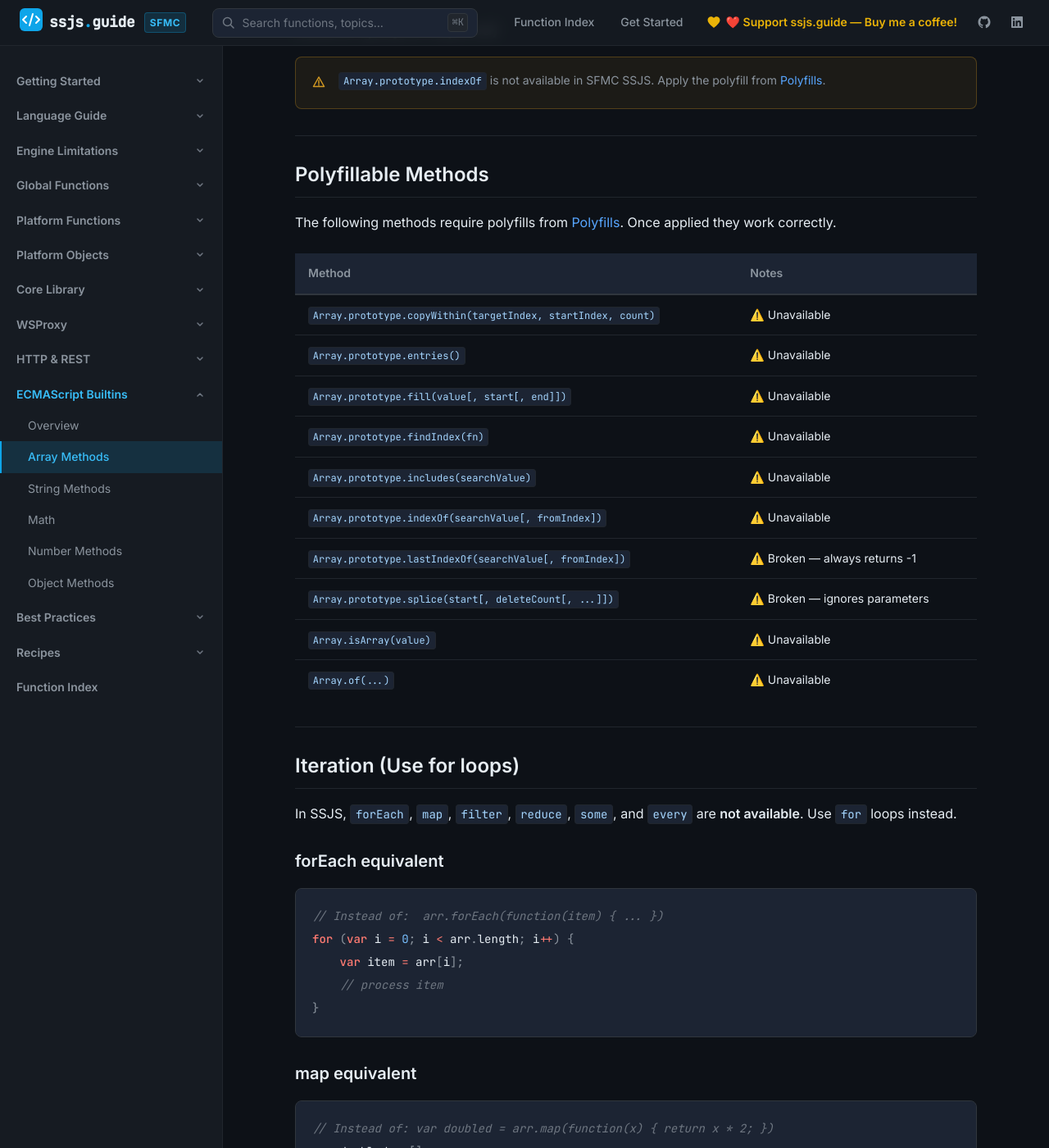
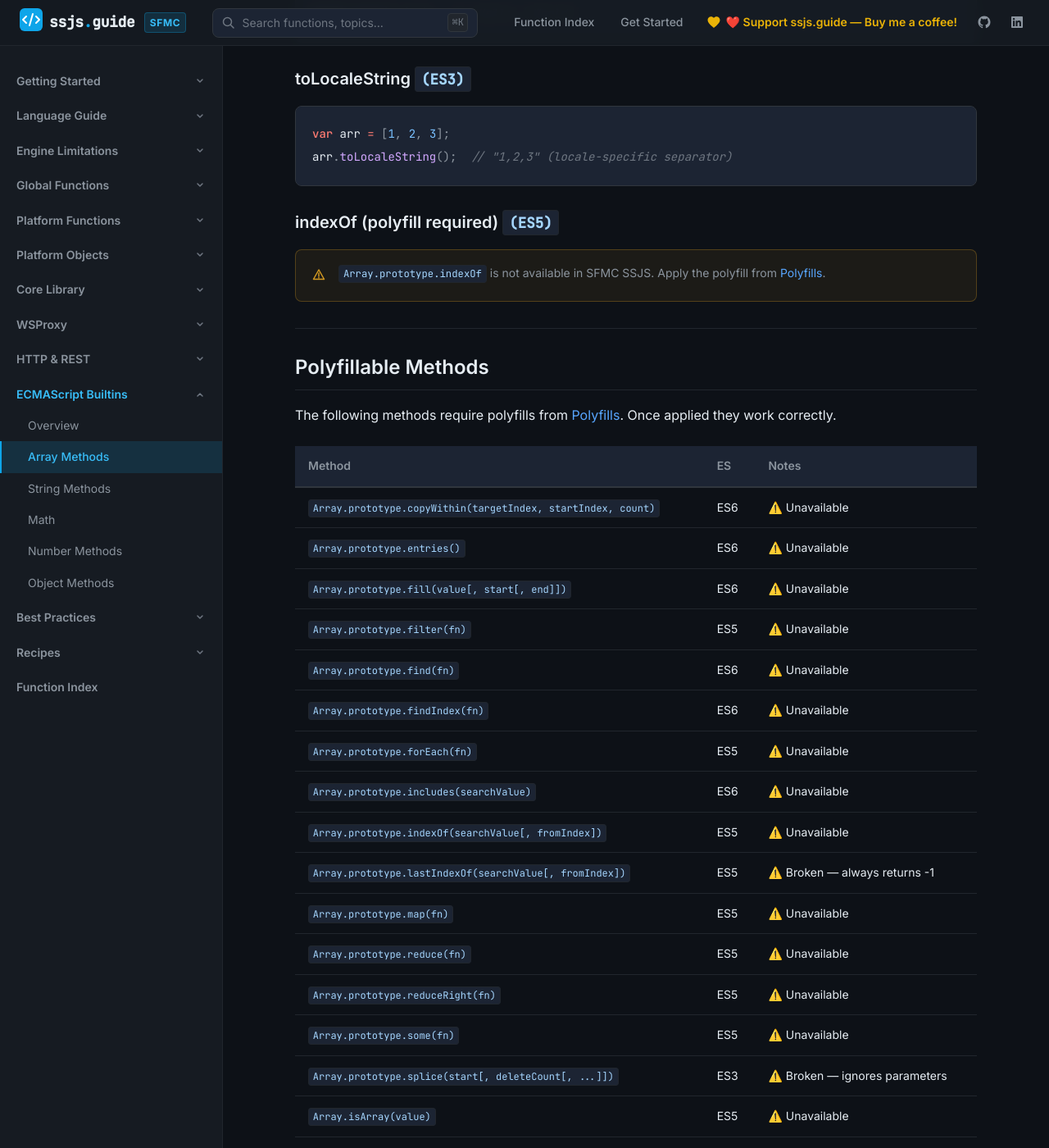
Before and after one commit to JoernBerkefeld/ssjs.guide, a Jekyll site: the page built from ecmascript-builtins/array-methods.md, in a window 1280 px wide and 1400 px high, scrolled down 2028 px. Shown: the whole window at 82% size. Built offline with Jekyll 4.4.1, drawn with Linux system fonts in a browser that asks for light colours; some of the changed text lies outside the part shown.

Commit message:
docs: add esVersion (ES3/ES5/ES6) tags to ECMAScript built-ins; add Date Methods page; update site-index

````diff
--- a/ecmascript-builtins/array-methods.md
+++ b/ecmascript-builtins/array-methods.md
@@ -6,9 +6,11 @@ parent_url: /ecmascript-builtins/
 description: Array prototype methods available in SSJS — which work natively, which need polyfills, and safe ES3/ES5 alternatives for missing methods.
 ---
 
+Each method heading is tagged with the ECMAScript edition that standardized it: `(ES3)`, `(ES5)`, or `(ES6)`.
+
 ## Modifying Arrays
 
-### push / pop
+### push / pop `(ES3)`
 
 ```javascript
 var arr = [1, 2, 3];
@@ -16,7 +18,7 @@ arr.push(4);       // [1, 2, 3, 4]
 var last = arr.pop(); // 4, arr = [1, 2, 3]
 ```
 
-### shift / unshift
+### shift / unshift `(ES3)`
 
 ```javascript
 var arr = [1, 2, 3];
@@ -24,7 +26,7 @@ var first = arr.shift();   // 1, arr = [2, 3]
 arr.unshift(0);            // arr = [0, 2, 3]
 ```
 
-### splice
+### splice `(ES3)`
 
 {% include callout.html type="danger" content="**`Array.prototype.splice` is broken in SFMC SSJS.** The method exists but ignores its first two parameters. Always apply the polyfill from [Polyfills](/engine-limitations/polyfills/) before using it." %}
 
@@ -41,7 +43,7 @@ arr.splice(1, 1, "X");      // ["a", "X", "d"]
 arr.splice(1, 0, "B");      // ["a", "B", "X", "d"]
 ```
 
-### reverse / sort
+### reverse / sort `(ES3)`
 
 ```javascript
 var arr = [3, 1, 4, 1, 5, 9];
@@ -53,7 +55,7 @@ arr.reverse();  // descending
 
 ## Reading Arrays
 
-### slice
+### slice `(ES3)`
 
 ```javascript
 var arr = [0, 1, 2, 3, 4];
@@ -62,7 +64,7 @@ arr.slice(-2);    // [3, 4]
 arr.slice();      // copy of arr
 ```
 
-### join
+### join `(ES3)`
 
 ```javascript
 var parts = ["Hello", "World"];
@@ -71,7 +73,14 @@ parts.join("");     // "HelloWorld"
 parts.join(" / ");  // "Hello / World"
 ```
 
-### indexOf (polyfill required)
+### toLocaleString `(ES3)`
+
+```javascript
+var arr = [1, 2, 3];
+arr.toLocaleString();  // "1,2,3" (locale-specific separator)
+```
+
+### indexOf (polyfill required) `(ES5)`
 
 {% include callout.html type="warning" content="`Array.prototype.indexOf` is not available in SFMC SSJS. Apply the polyfill from [Polyfills](/engine-limitations/polyfills/)." %}
 
@@ -81,18 +90,25 @@ parts.join(" / ");  // "Hello / World"
 
 The following methods require polyfills from [Polyfills](/engine-limitations/polyfills/). Once applied they work correctly.
 
-| Method | Notes |
-|--------|-------|
-| `Array.prototype.copyWithin(targetIndex, startIndex, count)` | ⚠️ Unavailable |
-| `Array.prototype.entries()` | ⚠️ Unavailable |
-| `Array.prototype.fill(value[, start[, end]])` | ⚠️ Unavailable |
-| `Array.prototype.findIndex(fn)` | ⚠️ Unavailable |
-| `Array.prototype.includes(searchValue)` | ⚠️ Unavailable |
-| `Array.prototype.indexOf(searchValue[, fromIndex])` | ⚠️ Unavailable |
-| `Array.prototype.lastIndexOf(searchValue[, fromIndex])` | ⚠️ Broken — always returns -1 |
-| `Array.prototype.splice(start[, deleteCount[, ...]])` | ⚠️ Broken — ignores parameters |
-| `Array.isArray(value)` | ⚠️ Unavailable |
-| `Array.of(...)` | ⚠️ Unavailable |
+| Method | ES | Notes |
+|--------|----|-------|
+| `Array.prototype.copyWithin(targetIndex, startIndex, count)` | ES6 | ⚠️ Unavailable |
+| `Array.prototype.entries()` | ES6 | ⚠️ Unavailable |
+| `Array.prototype.fill(value[, start[, end]])` | ES6 | ⚠️ Unavailable |
+| `Array.prototype.filter(fn)` | ES5 | ⚠️ Unavailable |
+| `Array.prototype.find(fn)` | ES6 | ⚠️ Unavailable |
+| `Array.prototype.findIndex(fn)` | ES6 | ⚠️ Unavailable |
+| `Array.prototype.forEach(fn)` | ES5 | ⚠️ Unavailable |
+| `Array.prototype.includes(searchValue)` | ES6 | ⚠️ Unavailable |
+| `Array.prototype.indexOf(searchValue[, fromIndex])` | ES5 | ⚠️ Unavailable |
+| `Array.prototype.lastIndexOf(searchValue[, fromIndex])` | ES5 | ⚠️ Broken — always returns -1 |
+| `Array.prototype.map(fn)` | ES5 | ⚠️ Unavailable |
+| `Array.prototype.reduce(fn)` | ES5 | ⚠️ Unavailable |
+| `Array.prototype.reduceRight(fn)` | ES5 | ⚠️ Unavailable |
+| `Array.prototype.some(fn)` | ES5 | ⚠️ Unavailable |
+| `Array.prototype.splice(start[, deleteCount[, ...]])` | ES3 | ⚠️ Broken — ignores parameters |
+| `Array.isArray(value)` | ES5 | ⚠️ Unavailable |
+| `Array.of(...)` | ES6 | ⚠️ Unavailable |
 
 ---
 
@@ -100,7 +116,7 @@ The following methods require polyfills from [Polyfills](/engine-limitations/pol
 
 In SSJS, `forEach`, `map`, `filter`, `reduce`, `some`, and `every` are **not available**. Use `for` loops instead.
 
-### forEach equivalent
+### forEach equivalent `(ES5)`
 
 ```javascript
 // Instead of:  arr.forEach(function(item) { ... })
@@ -110,7 +126,7 @@ for (var i = 0; i < arr.length; i++) {
 }
 ```
 
-### map equivalent
+### map equivalent `(ES5)`
 
 ```javascript
 // Instead of: var doubled = arr.map(function(x) { return x * 2; })
@@ -120,7 +136,7 @@ for (var i = 0; i < arr.length; i++) {
 }
 ```
 
-### filter equivalent
+### filter equivalent `(ES5)`
 
 ```javascript
 // Instead of: var evens = arr.filter(function(x) { return x % 2 === 0; })
@@ -132,7 +148,7 @@ for (var i = 0; i < arr.length; i++) {
 }
 ```
 
-### reduce equivalent
+### reduce equivalent `(ES5)`
 
 ```javascript
 // Instead of: var sum = arr.reduce(function(acc, x) { return acc + x; }, 0)
@@ -142,7 +158,7 @@ for (var i = 0; i < arr.length; i++) {
 }
 ```
 
-### find equivalent
+### find equivalent `(ES6)`
 
 ```javascript
 // Instead of: var found = arr.find(function(x) { return x.id === targetId; })
@@ -155,7 +171,7 @@ for (var i = 0; i < arr.length; i++) {
 }
 ```
 
-### some/every equivalent
+### some/every equivalent `(ES5)`
 
 ```javascript
 // Instead of: arr.some(function(x) { return x > 10; })
@@ -171,7 +187,7 @@ for (var i = 0; i < arr.length; i++) {
 }
 ```
 
-### reduceRight equivalent
+### reduceRight equivalent `(ES5)`
 
 ```javascript
 // Instead of: arr.reduceRight(function(acc, x) { return acc + x; }, 0)
@@ -183,7 +199,7 @@ for (var i = arr.length - 1; i >= 0; i--) {
 
 ---
 
-## Array.isArray
+## Array.isArray `(ES5)`
 
 {% include callout.html type="warning" content="`Array.isArray` is not available in SFMC SSJS. Apply the polyfill from [Polyfills](/engine-limitations/polyfills/)." %}
 
````
Also changed, not shown: ecmascript-builtins/date-methods.md (added, +68 -0 lines), ecmascript-builtins/index.md (+133 -107 lines), ecmascript-builtins/math.md (+10 -10 lines), ecmascript-builtins/number-methods.md (+33 -31 lines), ecmascript-builtins/object-methods.md (+54 -10 lines), ecmascript-builtins/string-methods.md (+19 -16 lines), site-index.json.
